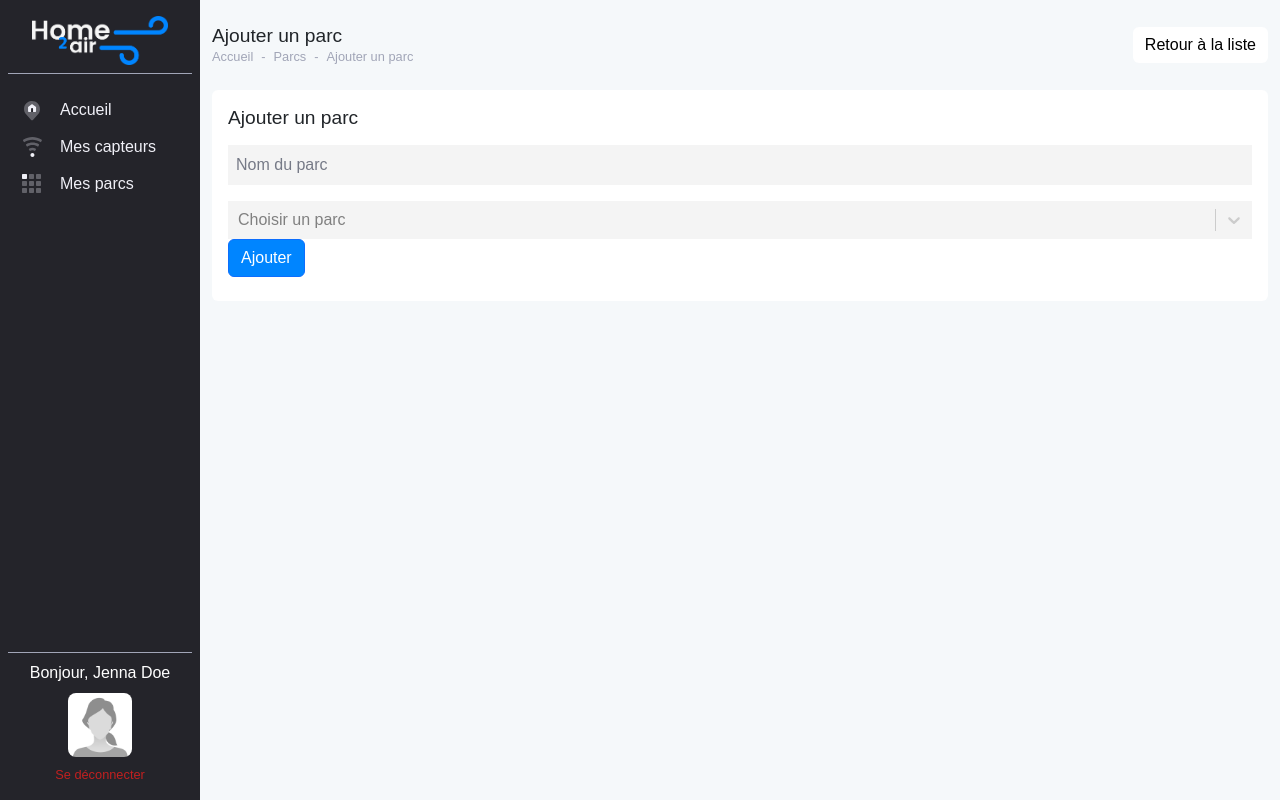
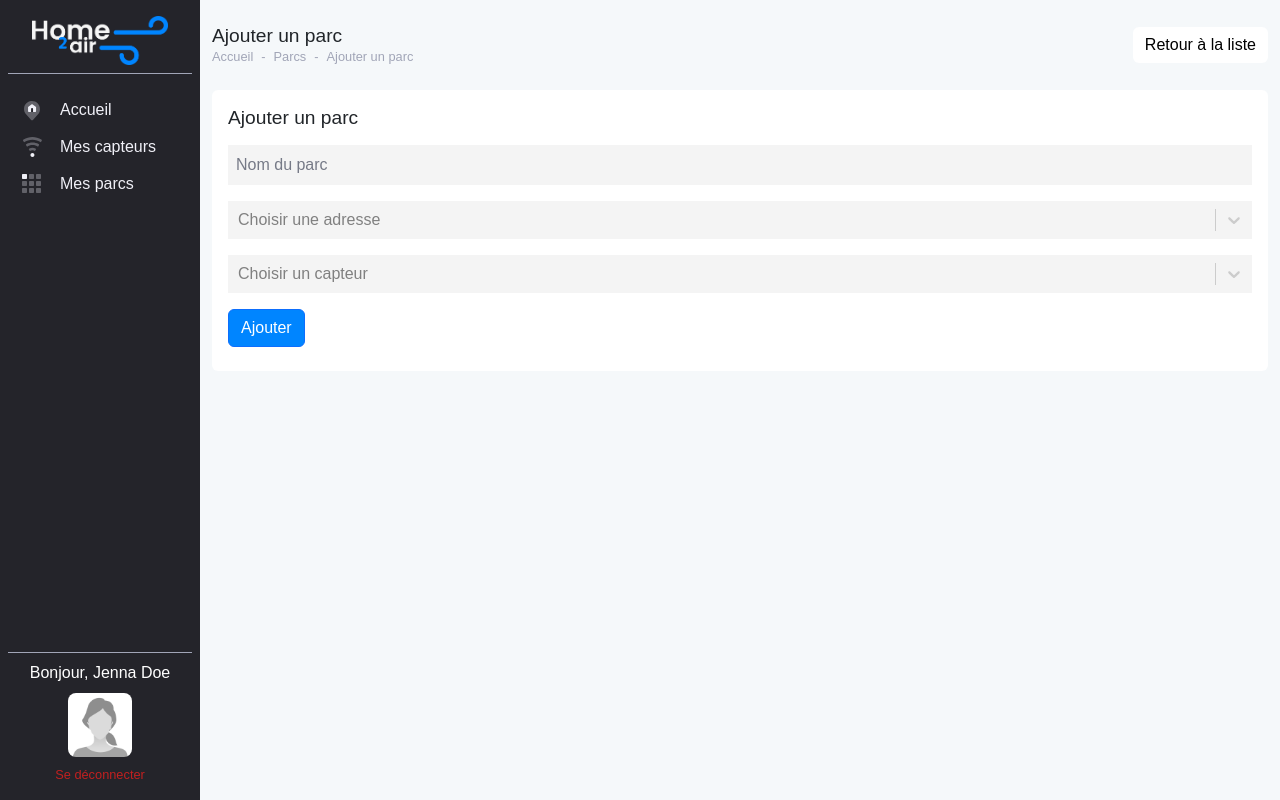
Before and after one commit to guillaume-bgr/HomeToAirDesktop, a React (Vite) app in the folder src/renderer/: page /parks/add in a window 1280 px wide. Built offline with nearby package versions, Linux system fonts and the light colour scheme.

Commit message:
Formulaire edit

```diff
--- a/src/renderer/src/components/forms/ParkForm.jsx
+++ b/src/renderer/src/components/forms/ParkForm.jsx
@@ -6,8 +6,9 @@ function ParkForm(props) {
     let formOptions = {
         pageTitle: 'Ajouter un parc',
         data: {
-            name: props.sensor?.name,
-            park: props.sensor?.Park,
+            name: props.park?.name,
+            park: props.park?.Building,
+            sensors: props.park?.Sensors
         }
     }
 
@@ -31,7 +32,7 @@ function ParkForm(props) {
                     <Card title={formOptions.pageTitle}>
                         <form method="POST" className="py-2">
                             <input type="text" name="name" value={formOptions.data.name} className="form-input-solid shadow-none mb-3" placeholder="Nom du parc" />
-                            <NiceSelect name="park" value={formOptions.data.park?.id} placeholder={formOptions.data.park?.name ? formOptions.data.park?.name : "Choisir une adresse"} options={
+                            <NiceSelect name="address" placeholder={"Choisir une adresse"} className="mb-3" options={
                                 [
                                     {
                                         value: 1,
@@ -47,6 +48,22 @@ function ParkForm(props) {
                                     }
                                 ]
                             } />
+                            <NiceSelect name="sensors" placeholder={"Choisir un capteur"} className="mb-3" options={
+                                [
+                                    {
+                                        value: 1,
+                                        label: 'Capteur 1'
+                                    },
+                                    {
+                                        value: 2,
+                                        label: 'Capteur 2'
+                                    },
+                                    {
+                                        value: 3,
+                                        label: 'Capteur 3'
+                                    }
+                                ]
+                            } />
                             <button type="submit" className="btn btn-primary">Ajouter</button>
                         </form>
                     </Card>
--- a/src/renderer/src/components/layout/MainMenu.jsx
+++ b/src/renderer/src/components/layout/MainMenu.jsx
@@ -5,7 +5,7 @@ function MainMenu() {
         <nav>
             <Link className="nav-link d-flex align-items-center my-1" to='/'>
                 <span className="menu-icon">
-                    <span class=""><svg width="24" height="24" viewBox="0 0 24 24" fill="none" xmlns="http://www.w3.org/2000/svg">
+                    <span className=""><svg width="24" height="24" viewBox="0 0 24 24" fill="none" xmlns="http://www.w3.org/2000/svg">
                     <path opacity="0.3" d="M18.0624 15.3454L13.1624 20.7453C12.5624 21.4453 11.5624 21.4453 10.9624 20.7453L6.06242 15.3454C4.56242 13.6454 3.76242 11.4452 4.06242 8.94525C4.56242 5.34525 7.46242 2.44534 11.0624 2.04534C15.8624 1.54534 19.9624 5.24525 19.9624 9.94525C20.0624 12.0452 19.2624 13.9454 18.0624 15.3454ZM13.0624 10.0453C13.0624 9.44534 12.6624 9.04534 12.0624 9.04534C11.4624 9.04534 11.0624 9.44534 11.0624 10.0453V13.0453H13.0624V10.0453Z" fill="currentColor"/>
                     <path d="M12.6624 5.54531C12.2624 5.24531 11.7624 5.24531 11.4624 5.54531L8.06241 8.04531V12.0453C8.06241 12.6453 8.46241 13.0453 9.06241 13.0453H11.0624V10.0453C11.0624 9.44531 11.4624 9.04531 12.0624 9.04531C12.6624 9.04531 13.0624 9.44531 13.0624 10.0453V13.0453H15.0624C15.6624 13.0453 16.0624 12.6453 16.0624 12.0453V8.04531L12.6624 5.54531Z" fill="currentColor"/>
                     </svg>
--- a/src/renderer/src/components/widgets/NiceSelect.jsx
+++ b/src/renderer/src/components/widgets/NiceSelect.jsx
@@ -3,7 +3,7 @@ import Select from 'react-select';
 
 function NiceSelect(props) {
     return (
-        <Select  className={props.className} styles={{
+        <Select name={props.name} isMulti={props.isMulti} className={props.className} styles={{
             control: (baseStyles, state) => ({
             ...baseStyles,
             backgroundColor: state.isFocused ? '#ffffff' : '#f4f4f4',
@@ -19,7 +19,7 @@ function NiceSelect(props) {
                 ...baseStyles,
                 backgroundColor: state.isSelected ? '#0085FF' : state.isFocused ? '#80c1ff' : '#FFFFFF'
             })
-        }} placeholder="Choisir un parc" options={props.options}/>
+        }} placeholder={props.placeholder} options={props.options}/>
     )
 }
 
--- a/src/renderer/src/pages/Home.jsx
+++ b/src/renderer/src/pages/Home.jsx
@@ -43,12 +43,12 @@ function Home() {
                     ]}
                     />
                 </div>
-                <div className="col-12 col-lg-7 mb-3">
+                <div className="col-12 col-lg-7 mb-4">
                     <Card title="Bienvenue Jenna Dohn !">
                         <p>Votre moyenne de taux de pollution est de 12%</p>
                     </Card>
                 </div>
-                <div className="col-12 col-lg-5 mb-3">
+                <div className="col-12 col-lg-5 mb-4">
                     <Card title="Votre taux d'humidité"
                     helper={
                         <HelpWidget modalDirection="left">
@@ -78,7 +78,7 @@ function Home() {
                         </div>
                     </Card>
                 </div>
-                <div className="col-12">
+                <div className="col-12 mb-4">
                     <SensorList />
                 </div>
             </div>
```
